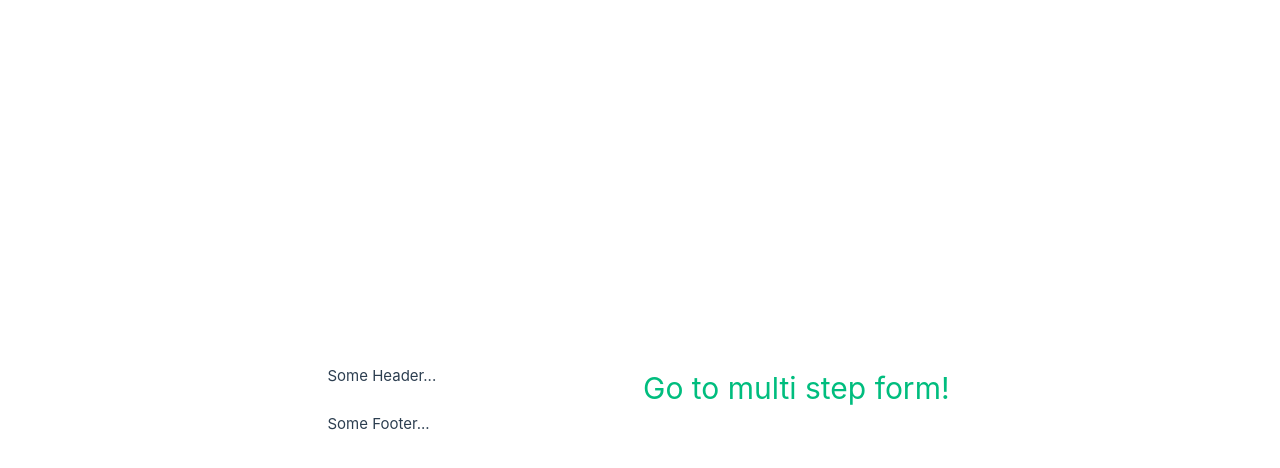
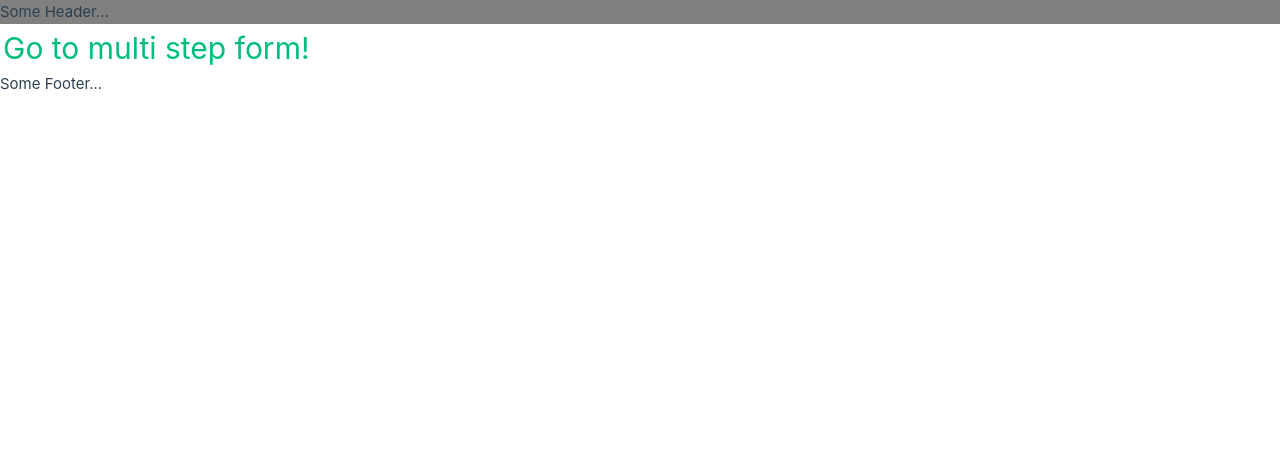
Before and after one commit to thepooyan/vue-test, a Vue app: page / in a window 1280 px wide. Shown: the top 468 px of the page. Built offline with nearby package versions, Linux system fonts and the light colour scheme; the HTML template or start-up script is replaced by a standard one.

Commit message:
remove default css

```diff
--- a/src/assets/main.css
+++ b/src/assets/main.css
@@ -1,11 +1,5 @@
 @import './base.css';
 
-#app {
-  max-width: 1280px;
-  margin: 0 auto;
-  padding: 2rem;
-  font-weight: normal;
-}
 
 a,
 .green {
@@ -20,16 +14,3 @@ a,
     background-color: hsla(160, 100%, 37%, 0.2);
   }
 }
-
-@media (min-width: 1024px) {
-  body {
-    display: flex;
-    place-items: center;
-  }
-
-  #app {
-    display: grid;
-    grid-template-columns: 1fr 1fr;
-    padding: 0 2rem;
-  }
-}
--- a/src/components/Header.vue
+++ b/src/components/Header.vue
@@ -1,3 +1,11 @@
 <template>
-  Some Header...
+  <header>
+    Some Header...
+  </header>
 </template>
+
+<style scoped>
+header {
+  background: gray;
+}
+</style>
```
